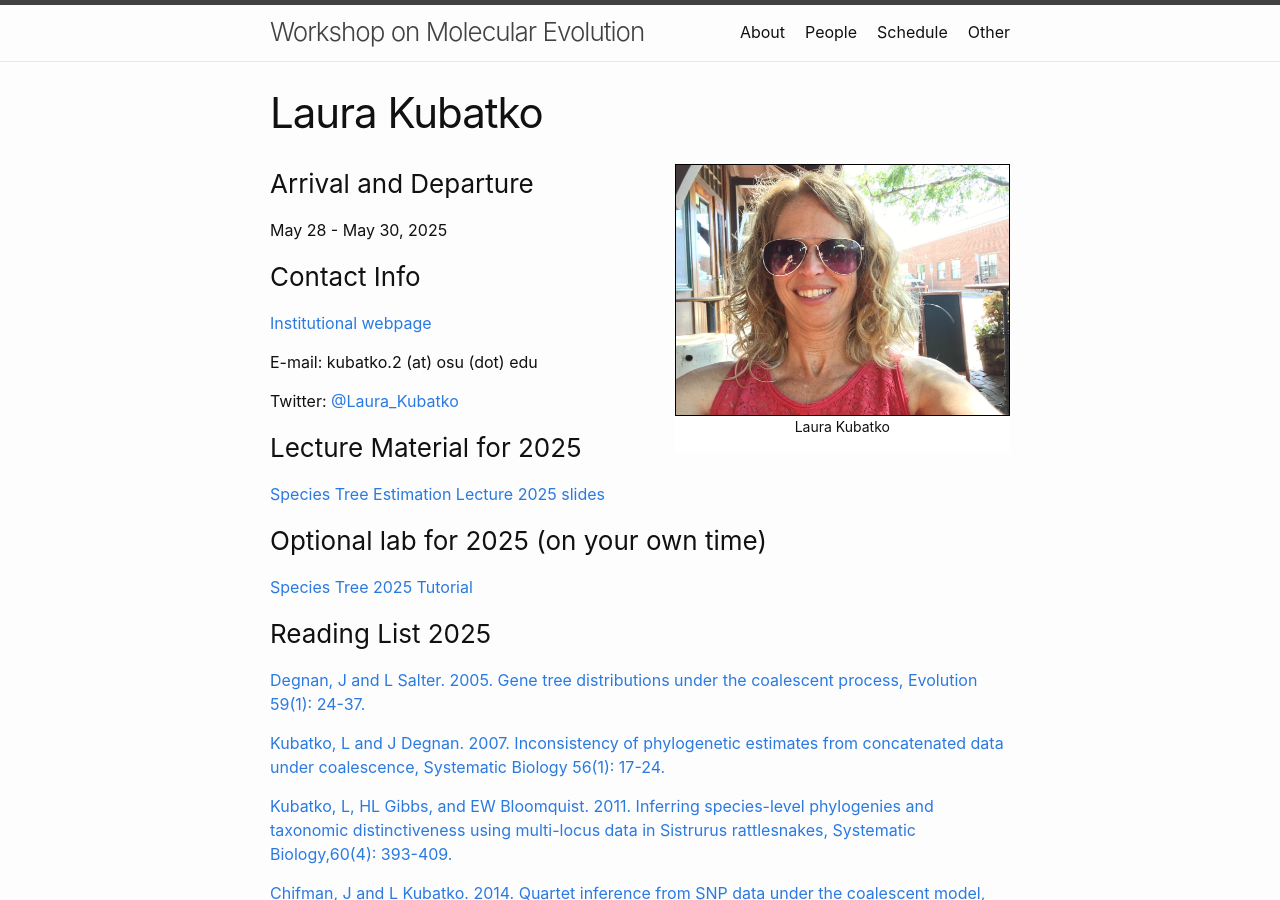
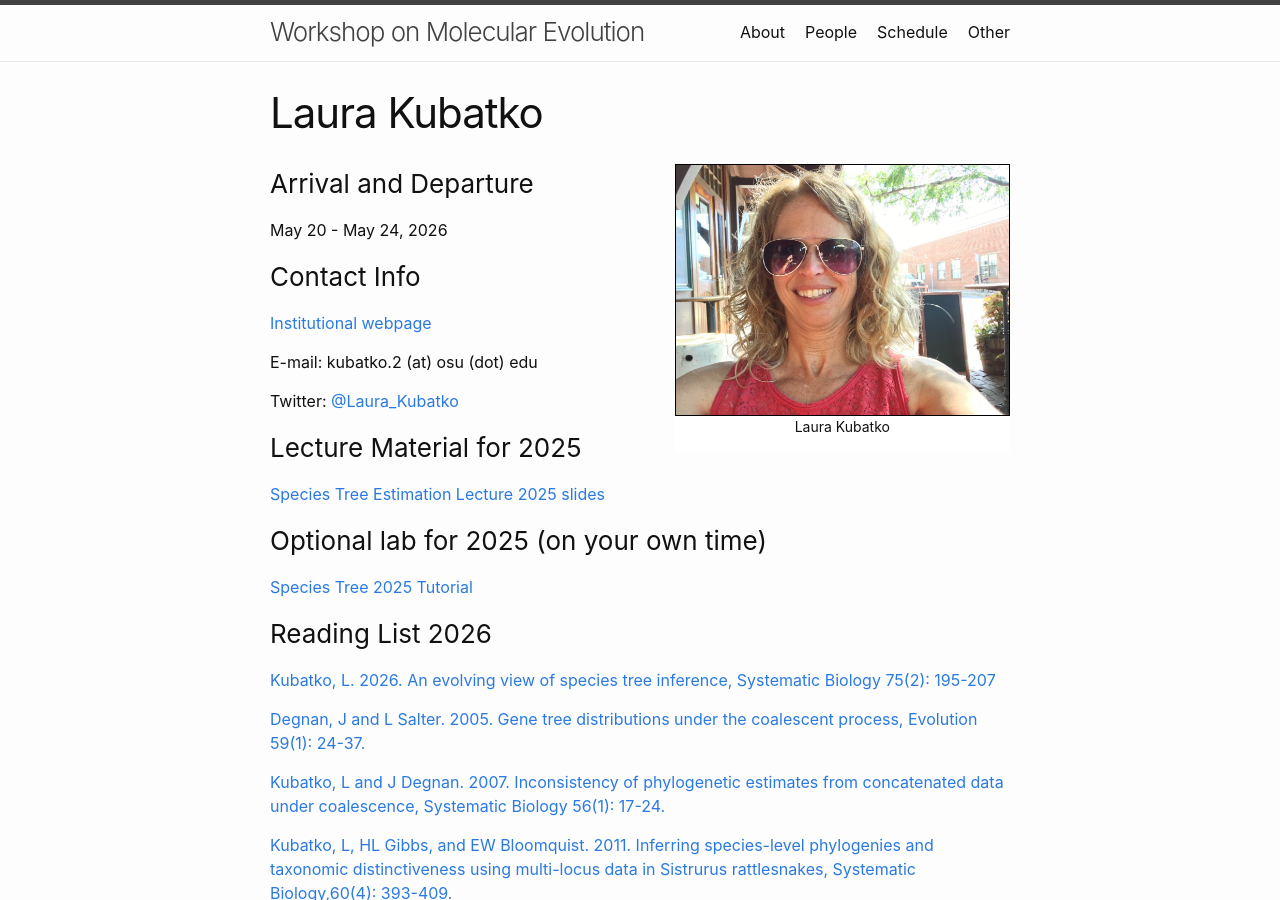
Before and after one commit to molevolworkshop/molevolworkshop.github.io, a Jekyll site: the page built from faculty/kubatko/kubatko.md, in a window 1280 px wide and 900 px high. Built offline with Jekyll 4.4.1, drawn with Linux system fonts in a browser that asks for light colours.

Commit message:
Update kubatko.md

```diff
--- a/faculty/kubatko/kubatko.md
+++ b/faculty/kubatko/kubatko.md
@@ -7,7 +7,7 @@ permalink: /faculty-kubatko/
 
 ### Arrival and Departure
 
-May 28 - May 30, 2025
+May 20 - May 24, 2026
 
 
 ### Contact Info
@@ -30,7 +30,9 @@ Twitter: [@Laura_Kubatko](https://twitter.com/Laura_Kubatko)
 
 
 
-### Reading List 2025
+### Reading List 2026
+
+[Kubatko, L. 2026. An evolving view of species tree inference, Systematic Biology 75(2): 195-207](https://academic.oup.com/sysbio/article/75/2/195/8426283)
 
 [Degnan, J and L Salter. 2005. Gene tree distributions under the coalescent process, Evolution 59(1): 24-37.](http://www.stat.osu.edu/~lkubatko/degnan_salter2005.pdf)
 
```
